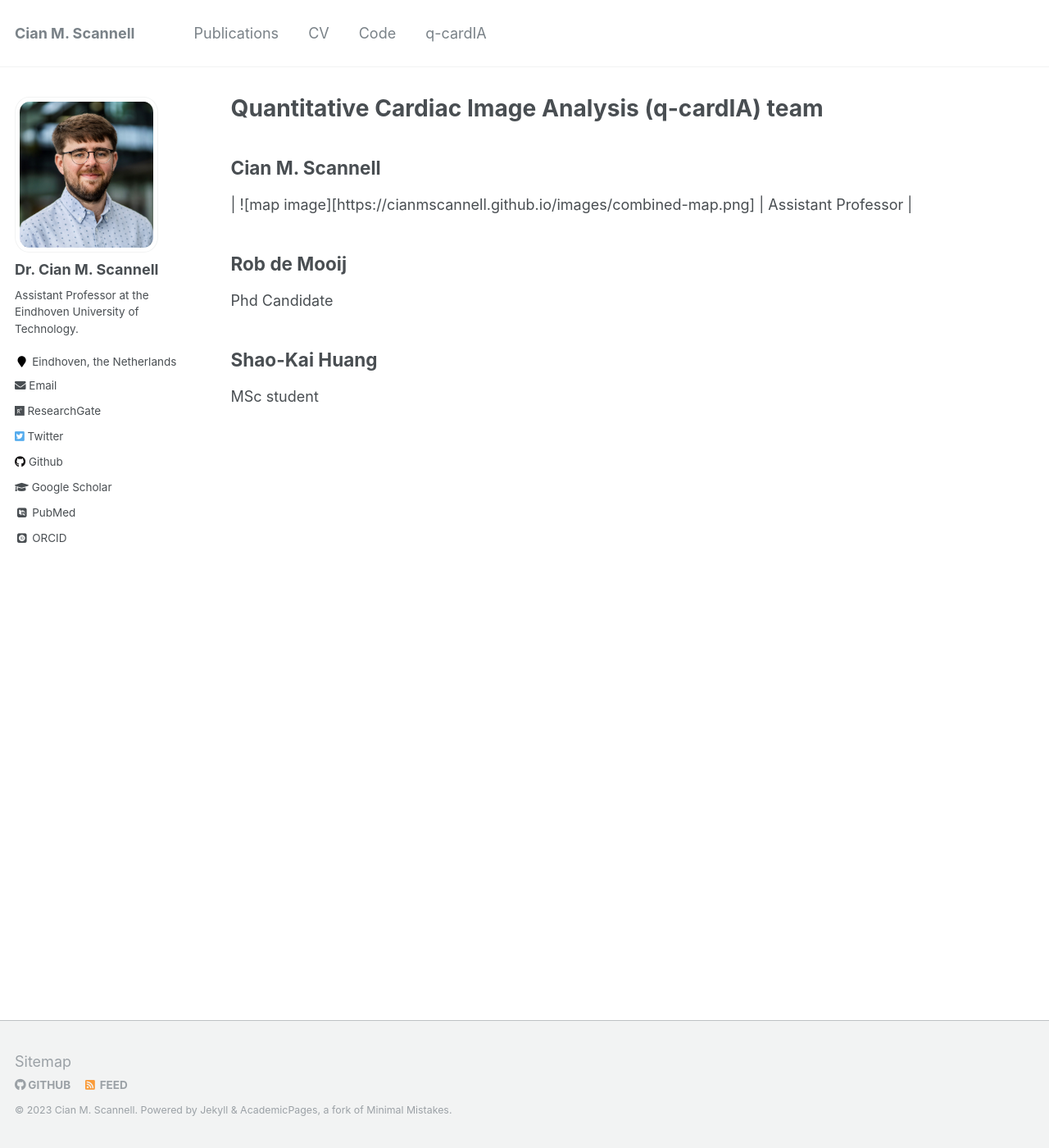
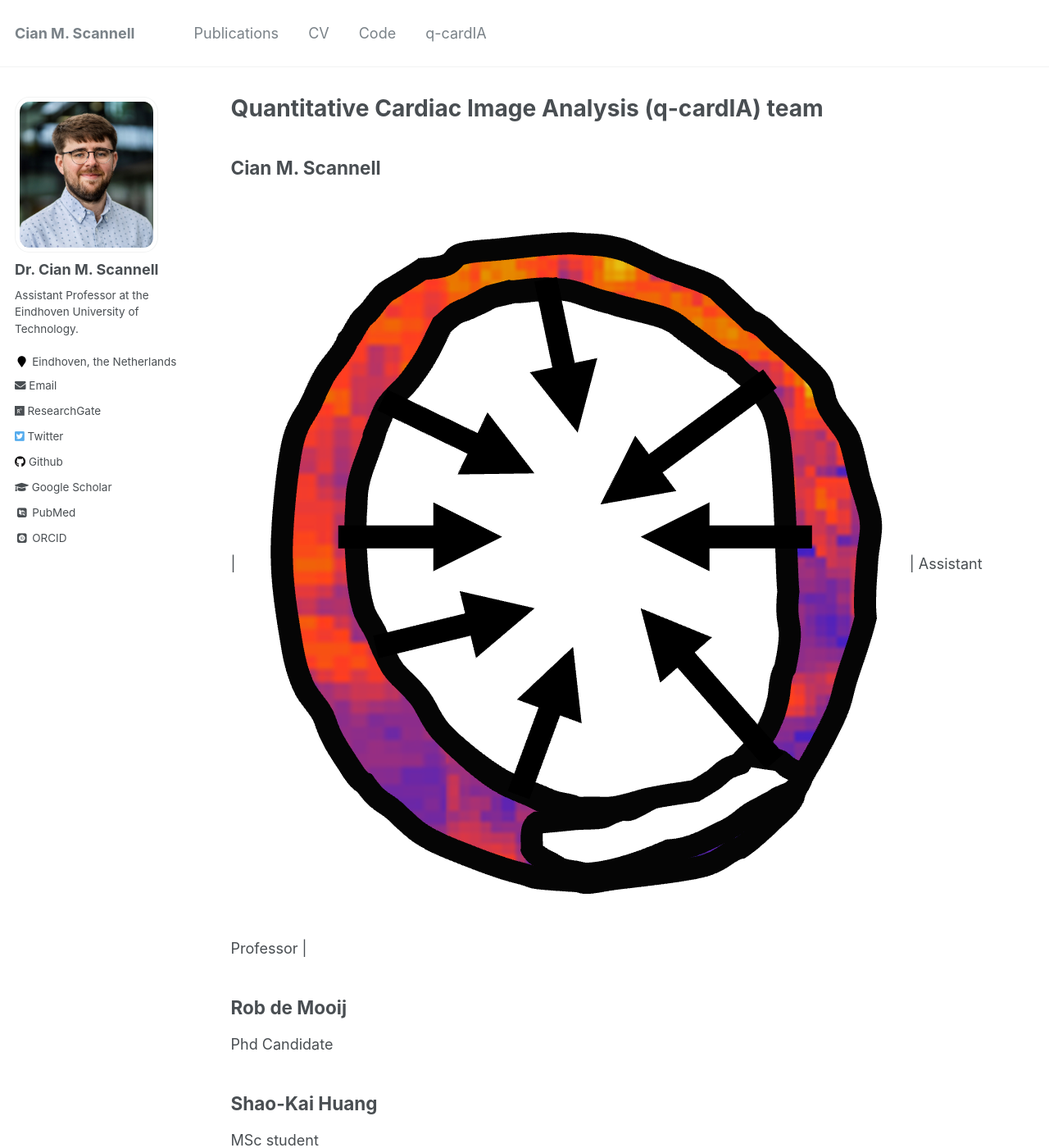
Before and after one commit to cianmscannell/cianmscannell.github.io, a Jekyll site: the page built from _pages/q-cardIA.md, in a window 1280 px wide and 1400 px high. Shown: the whole window at 82% size. Built offline with Jekyll 4.4.1, drawn with Linux system fonts in a browser that asks for light colours; some web fonts are replaced.

Commit message:
correct link

```diff
--- a/_pages/q-cardIA.md
+++ b/_pages/q-cardIA.md
@@ -9,7 +9,7 @@ redirect_from:
 ---
 
 ## Cian M. Scannell
-| ![map image][https://cianmscannell.github.io/images/combined-map.png] | Assistant Professor |
+| ![map image](https://cianmscannell.github.io/images/combined-map.png) | Assistant Professor |
 
 ## Rob de Mooij
 Phd Candidate
```
